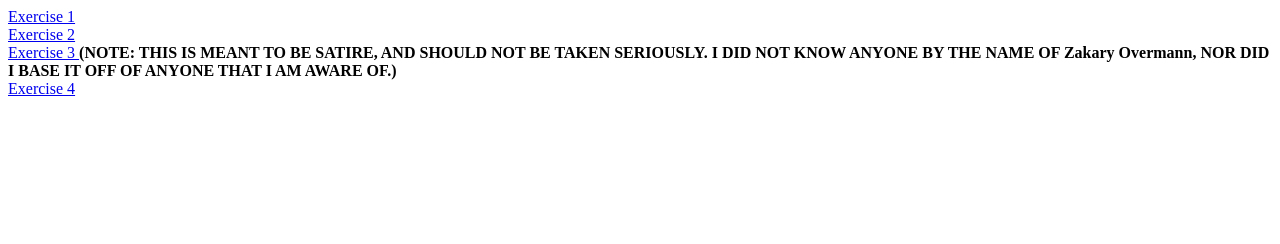
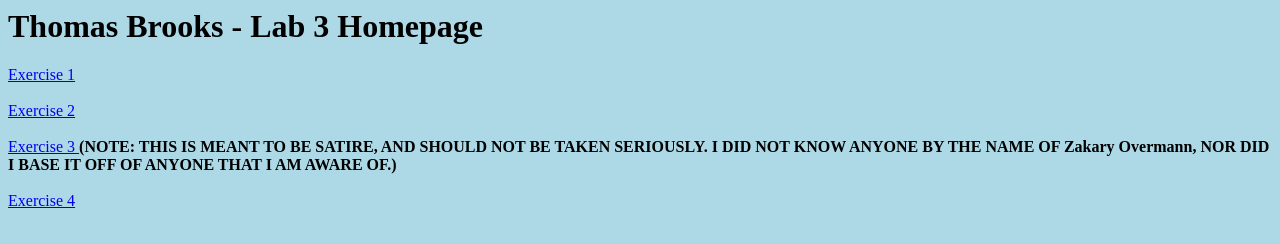
Before and after one commit to thobrooks/eecs448-lab03, a plain HTML site: page index.html in a window 1280 px wide. Drawn offline with Linux system fonts and the light colour scheme.

Commit message:
Finalized index.html

```diff
--- a/index.html
+++ b/index.html
@@ -1,7 +1,19 @@
 <html>
+
+  <head>
+    <style>
+    body{
+    background-color: LightBlue;
+    }
+    </style>
+  </head>
+  <body>
+    <h1>Thomas Brooks - Lab 3 Homepage</h1>
     <a href="exercise1/pass.html">Exercise 1</a>
     </br>
+    </br>
     <a href="exercise2/slide.html">Exercise 2</a>
+    </br>
     </br>
     <a href="exercise3/profile.html">
       Exercise 3
@@ -10,8 +22,11 @@
       I DID NOT KNOW ANYONE BY THE NAME OF Zakary Overmann, NOR DID I BASE
       IT OFF OF ANYONE THAT I AM AWARE OF.)</b>
     </br>
+    </br>
     <a href="exercise4/manip.html">Exercise 4</a>
     </br>
+    </br>
+  </body>
 </html>
 <!--
 Note, the URL looks like so: https://people.eecs.ku.edu/~t090b057/index.html
```
Lines whose indentation alone changed are shown as unchanged.
